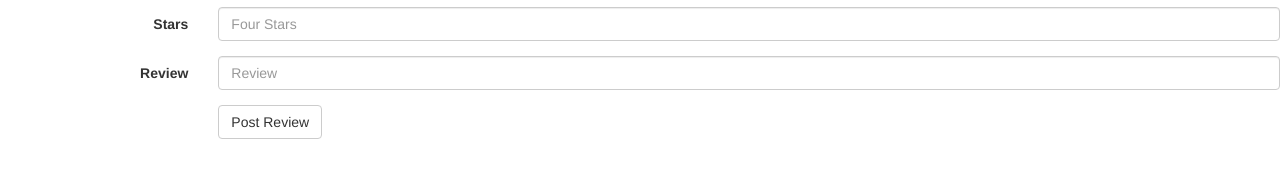
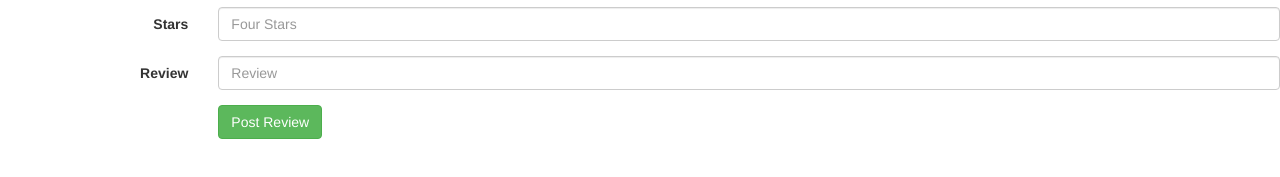
Before and after one commit to aatri8899/bootstrap, a plain HTML site: page index.html in a window 1280 px wide. Shown: the part 575-752 px from the top of the page. Drawn offline with nearby package versions, Linux system fonts and the light colour scheme.

Commit message:
Submitting Music Review

```diff
--- a/index.html
+++ b/index.html
@@ -25,7 +25,7 @@
   </div>
   <div class="form-group">
     <div class="col-sm-offset-2 col-sm-10">
-      <button type="submit" class="btn btn-default">Post Review</button>
+      <button type="button" class="btn btn-success">Post Review</button>
     </div>
   </div>
 </form>
```
